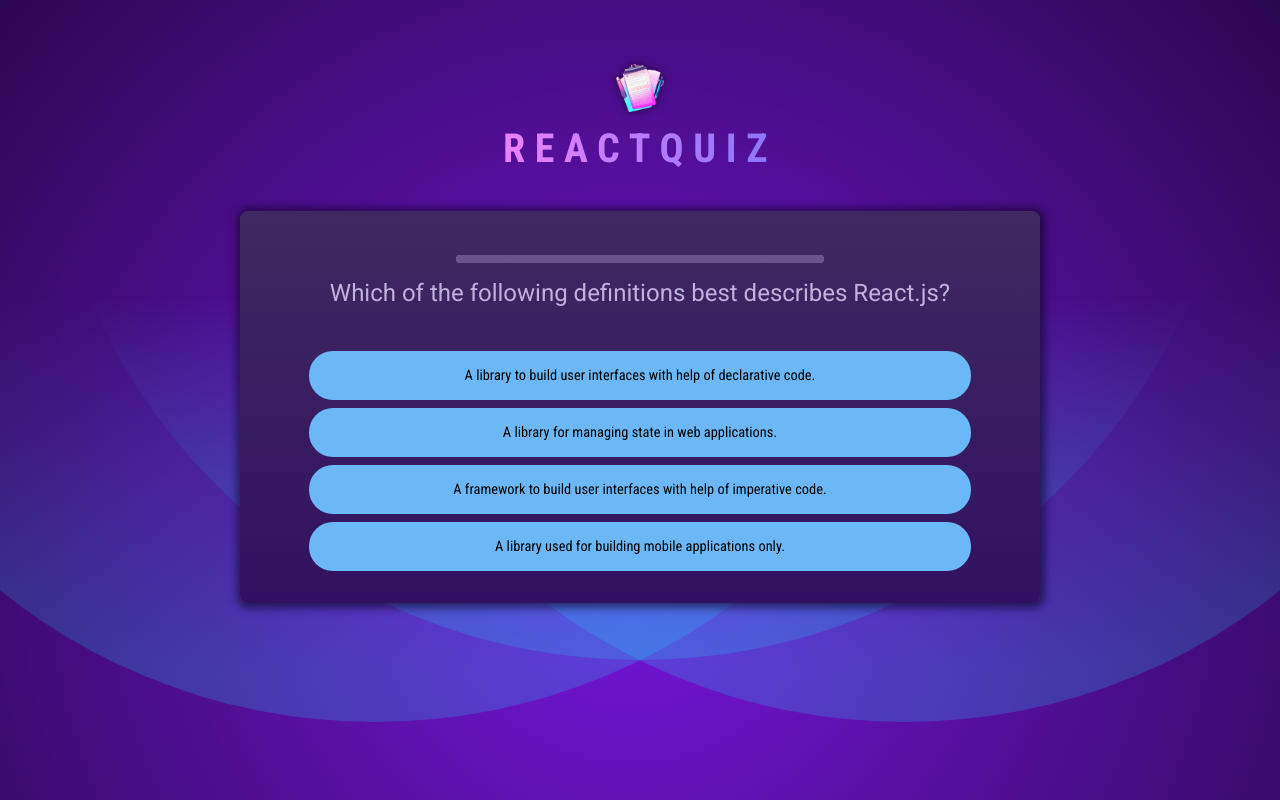
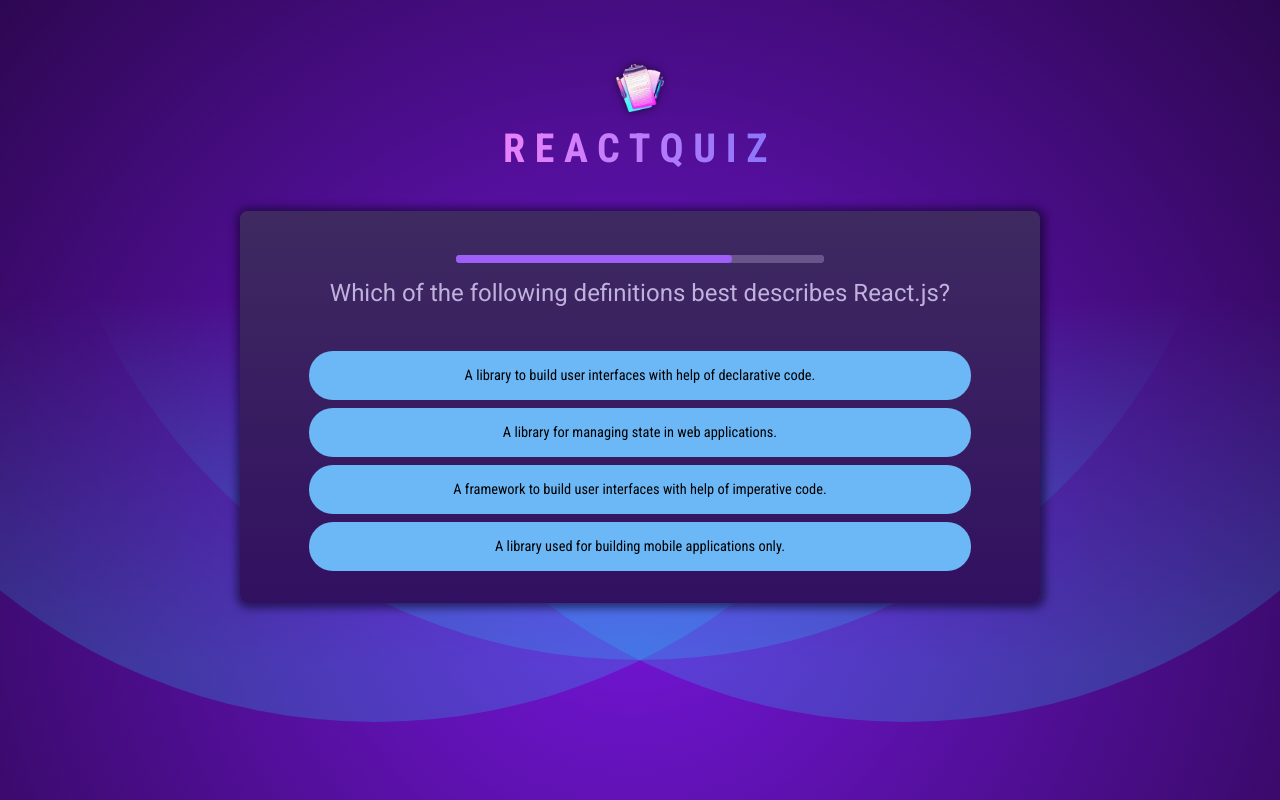
Before and after one commit to JarielGFox/react_quiz_time, a React (Vite) app: page / in a window 1280 px wide. Built offline with nearby package versions, Linux system fonts and the light colour scheme.

Commit message:
added useEffect() and useState() timer and "connected" the timer to the parent component

```diff
--- a/src/components/Question.jsx
+++ b/src/components/Question.jsx
@@ -2,10 +2,10 @@
 //ho usato children quindi mi sa che il componente diventa uno!
 import QuestionTimer from "./QuestionTimer.jsx";
 
-export default function Question({ text, children }) {
+export default function Question({ text, children, onTimeGong }) {
   return (
     <div id="question">
-      <QuestionTimer />
+      <QuestionTimer onTimeGong={onTimeGong} />
       <h2>{text}</h2>
       {children}
     </div>
--- a/src/components/QuestionTimer.jsx
+++ b/src/components/QuestionTimer.jsx
@@ -1,5 +1,24 @@
-// TODO: you need to import here 2 different hooks
+import { useEffect, useState } from "react";
 
-export default function QuestionTimer() {
-  return <progress id="question-time" max={0} value={0} className="" />;
+export default function QuestionTimer({ onTimeGong }) {
+  const [timer, setTimer] = useState(20);
+
+  useEffect(() => {
+    //se il tempo arriva a 0, suono il gong e mi sbatte a Summary
+    if (timer === 0) {
+      onTimeGong();
+      return;
+    }
+
+    //scaliamo secondo per secondo
+    const timerID = setTimeout(() => {
+      setTimer(timer - 1);
+    }, 1000);
+
+    return () => clearTimeout(timerID);
+
+    //nelle dipendenze passiamo i valori da aggiornare ad ogni rendering
+  }, [timer, onTimeGong]);
+
+  return <progress id="question-time" max={20} value={timer} className="" />;
 }
--- a/src/components/Quiz.jsx
+++ b/src/components/Quiz.jsx
@@ -8,24 +8,38 @@
 export default function Quiz() {
   //stato per estrapolare la domanda
   const [currentQuestion, setCurrentQuestion] = useState(0);
+  const [showSummary, setShowSummary] = useState(false);
 
   //funzione per passare alla domanda successiva
   function goToNextQuestion() {
-    //tramite il prev aggiorniamo l'ultima istantanea dello stato precedente
-    setCurrentQuestion((prevQuestion) => {
+    //controllo se ho raggiunto l'ultima domanda
+    if (currentQuestion < QUESTIONS.length - 1) {
+      //tramite il prev aggiorniamo l'ultima istantanea dello stato precedente
       //restituiamo la domanda successiva basata sull'ultimo update dello stato
-      return prevQuestion + 1;
-    });
+      setCurrentQuestion(currentQuestion + 1);
+    } else {
+      setShowSummary(true);
+    }
   }
 
-  if (currentQuestion >= QUESTIONS.length) {
+  const handleTimeGong = () => {
+    //mostra il summary appena arriviamo al "gong"
+    setShowSummary(true);
+  };
+
+  if (showSummary) {
+    //mostra il summary quando showSummary è true
     return <Summary />;
   }
 
   return (
     <div id="quiz">
       {/* passiamo il testo della domanda */}
-      <Question text={QUESTIONS[currentQuestion].text}>
+      <Question
+        key={currentQuestion}
+        text={QUESTIONS[currentQuestion].text}
+        onTimeGong={handleTimeGong}
+      >
         <Answers
           // passiamo le risposte
           answers={QUESTIONS[currentQuestion].answers}
```
